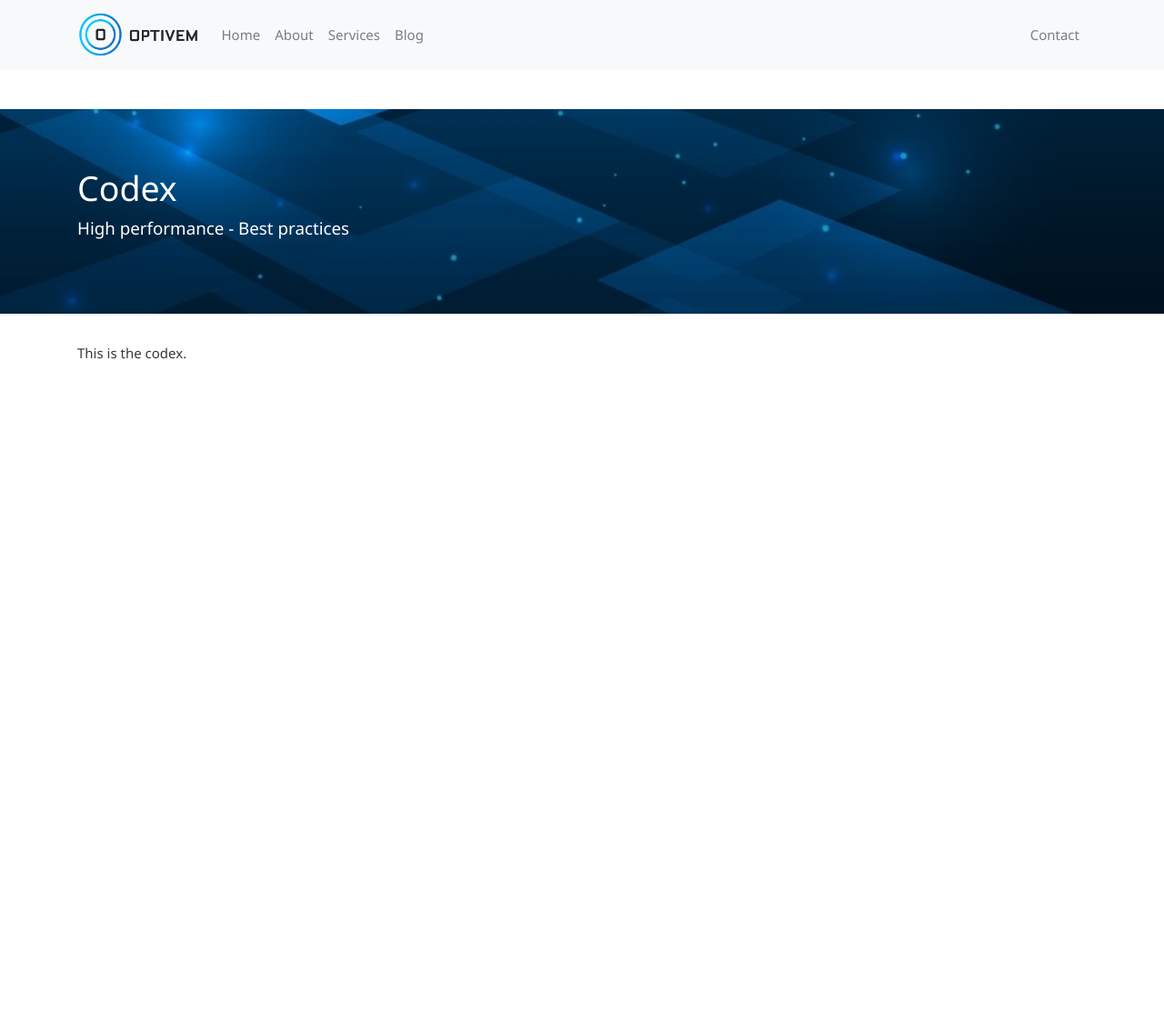
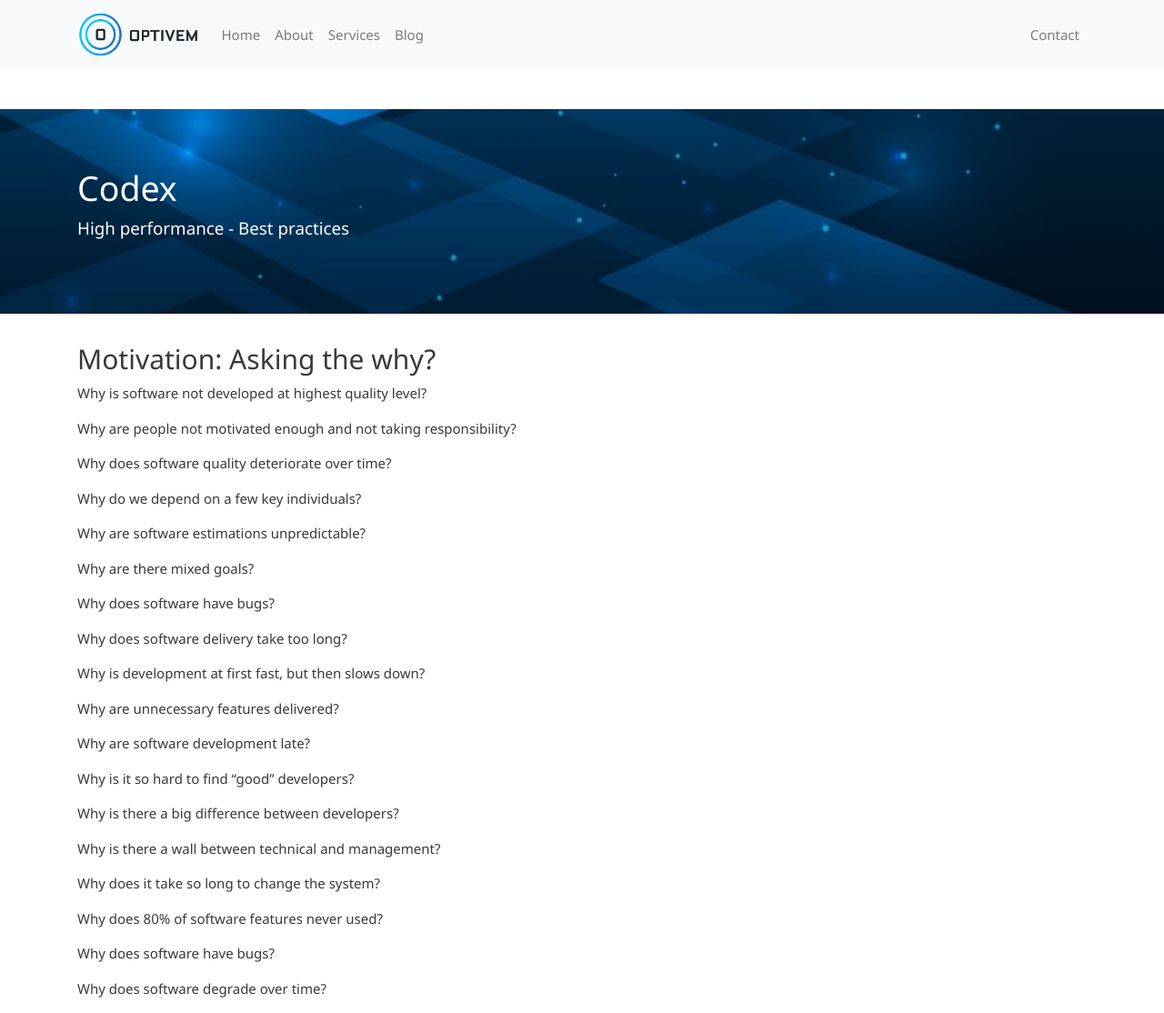
Before and after one commit to optivem/optivem.github.io, a Jekyll site: the page built from _pages/codex.md, in a window 1280 px wide and 1114 px high. Shown: the whole window at 91% size. Built offline with Jekyll 4.4.1, drawn with Linux system fonts in a browser that asks for light colours.

Commit message:
Update _pages/codex.md

```diff
--- a/_pages/codex.md
+++ b/_pages/codex.md
@@ -5,4 +5,40 @@ description: High performance - Best practices
 permalink: /codex
 ---
 
-This is the codex.
+<h2>Motivation: Asking the why?</h2>
+
+Why is software not developed at highest quality level?
+
+Why are people not motivated enough and not taking responsibility?
+
+Why does software quality deteriorate over time?
+
+Why do we depend on a few key individuals?
+
+Why are software estimations unpredictable?
+
+Why are there mixed goals?
+
+Why does software have bugs?
+
+Why does software delivery take too long?
+
+Why is development at first fast, but then slows down?
+
+Why are unnecessary features delivered?
+
+Why are software development late?
+
+Why is it so hard to find “good” developers?
+
+Why is there a big difference between developers?
+
+Why is there a wall between technical and management?
+
+Why does it take so long to change the system?
+
+Why does 80% of software features never used?
+
+Why does software have bugs?
+
+Why does software degrade over time?
```
